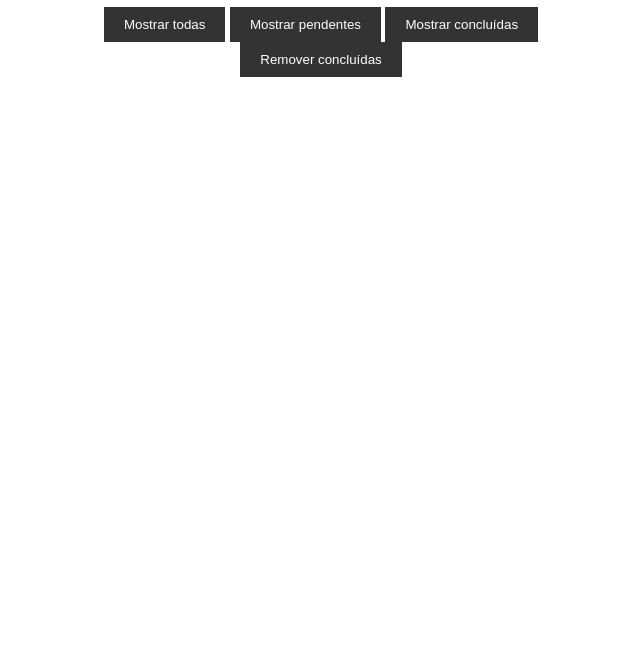
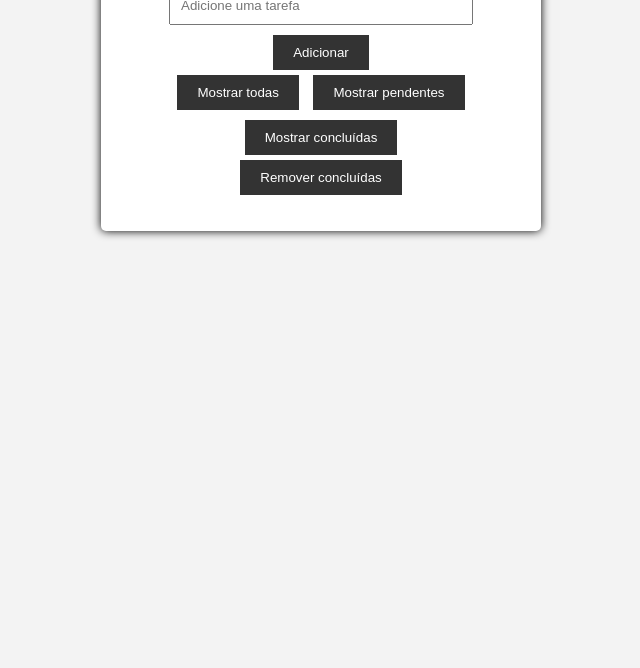
Before and after one commit to moraleszn/Software-Product, a plain HTML site: page app/frontend/index.html in a window 1280 px wide. Shown: the part 132-800 px from the top of the page, without its empty margins (319-959 px from the left). Drawn offline with Linux system fonts and the light colour scheme.

Commit message:
Update style.css

```diff
--- a/app/frontend/style.css
+++ b/app/frontend/style.css
@@ -1,6 +1,16 @@
 body {
     font-family: Arial, sans-serif;
     text-align: center;
+    background-color: #f3f3f3;
+}
+
+.container {
+    max-width: 400px;
+    margin: 0 auto;
+    background-color: #fff;
+    padding: 20px;
+    border-radius: 5px;
+    box-shadow: 0px 0px 10px 0px #000;
 }
 
 h1 {
@@ -10,6 +20,7 @@ h1 {
 input[type="text"] {
     padding: 10px;
     margin: 10px;
+    width: 70%;
 }
 
 button {
@@ -17,6 +28,10 @@ button {
     background-color: #333;
     color: #fff;
     border: none;
+}
+
+.filter-buttons button {
+    margin: 5px;
 }
 
 ul {
@@ -28,4 +43,9 @@ li {
     margin: 10px;
     padding: 10px;
     border: 1px solid #ccc;
+    transition: background-color 0.3s;
 }
+
+.completed {
+    background-color: #d3ffd3;
+}
```
